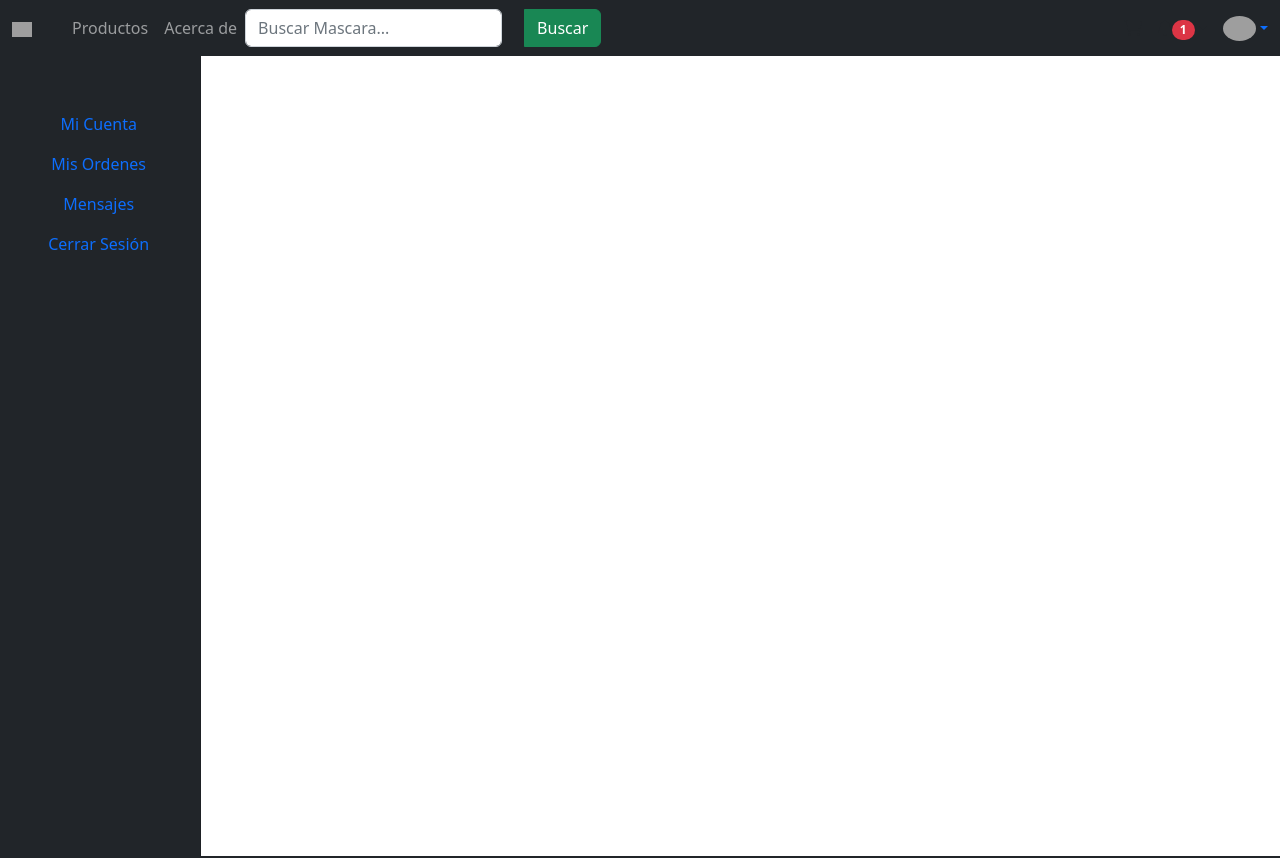
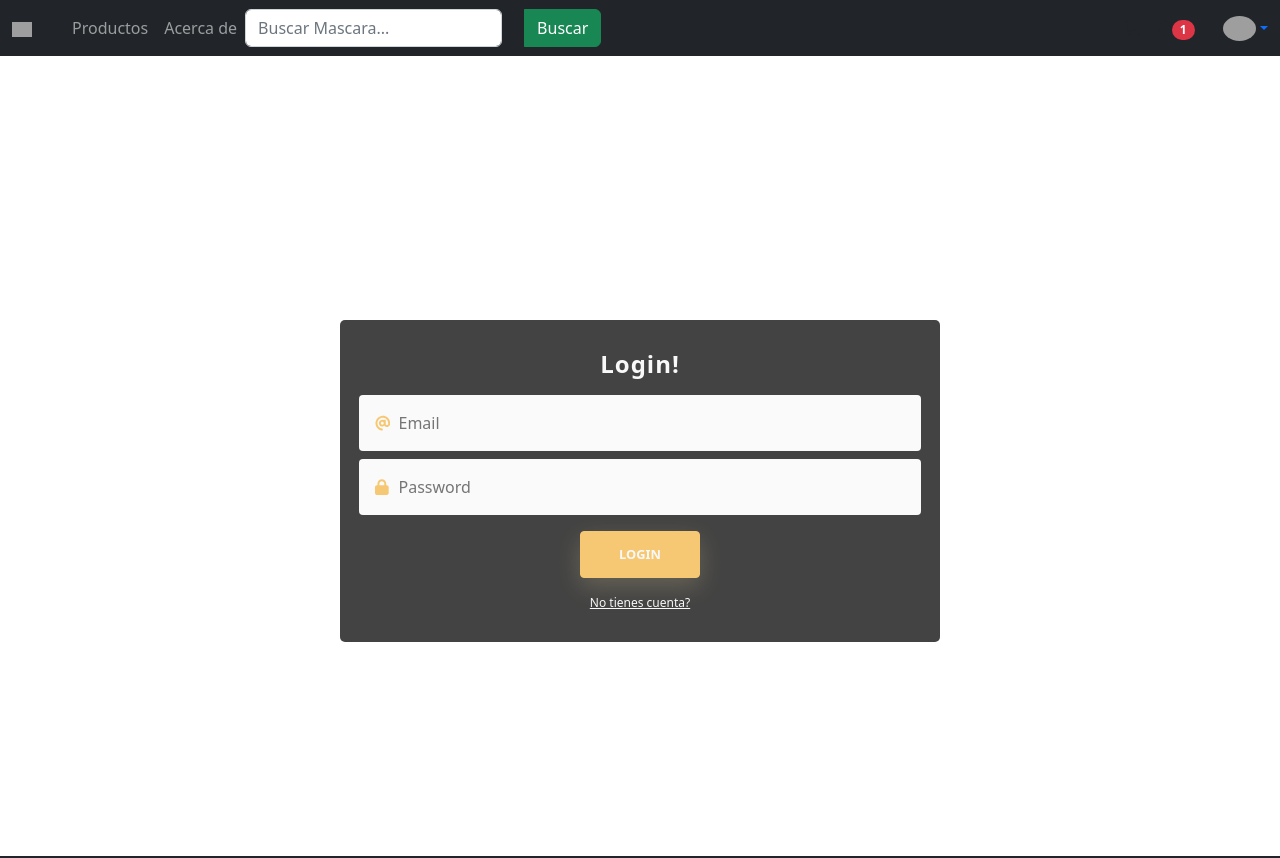
Before and after one commit to No-Country/C8-41-t-mern, a React (Vite) app in the folder client/: page /micuenta/ordenes in a window 1280 px wide. Shown: the top 858 px of the page. Built offline with nearby package versions, Linux system fonts and the light colour scheme; no server answers; grey boxes are pictures that could not be loaded.

Commit message:
Rutas condicionales para admin/user panel

```diff
--- a/client/src/App.jsx
+++ b/client/src/App.jsx
@@ -15,10 +15,15 @@ import Login from "./components/Login";
 import DetalleBusqueda from "./components/DetalleBusqueda";
 import { useAuthStore } from "./hooks/useAuthStore";
 import { useEffect } from "react";
+import { useSelector } from "react-redux"
 
 
 function App() {
 
+  const auth = useSelector(state => state) || "";
+  let user = auth.user;
+  Object.keys(auth.user).length>0? user=auth.user : user=null;
+  console.log(user)
 
 
 
@@ -32,17 +37,18 @@ function App() {
           <Route path="register" element={<Register />} />
           <Route path='/login'  element={<Login/>}  />
           <Route path="/detalle-busqueda" element={ <DetalleBusqueda /> } />
-          <Route path="micuenta" element={<UserPanel />}>
+
+         {/* Rutas del Panel de Usuario */}
+          <Route path="micuenta" element={user? <UserPanel />: <Login/> }>
             <Route index element={<h3>Account panel</h3>} />
             <Route path="ordenes" element={<OrdersList />} />
             <Route path="mensajes" element={<h3>Mis Mensajes</h3>} />
-
           </Route>
         </Routes>
 
         {/* Rutas del administrador */}
         <Routes>
-          <Route path="admin" element={<AdminPanel />}>
+          <Route path="admin" element={user?<AdminPanel /> : <Login/>}>
             <Route index element={<h3>Account panel</h3>} />
             <Route path="inventario" element={<ManageProducts />} />
             <Route path="usuarios" element={<h3>usuarios</h3>} />
```
